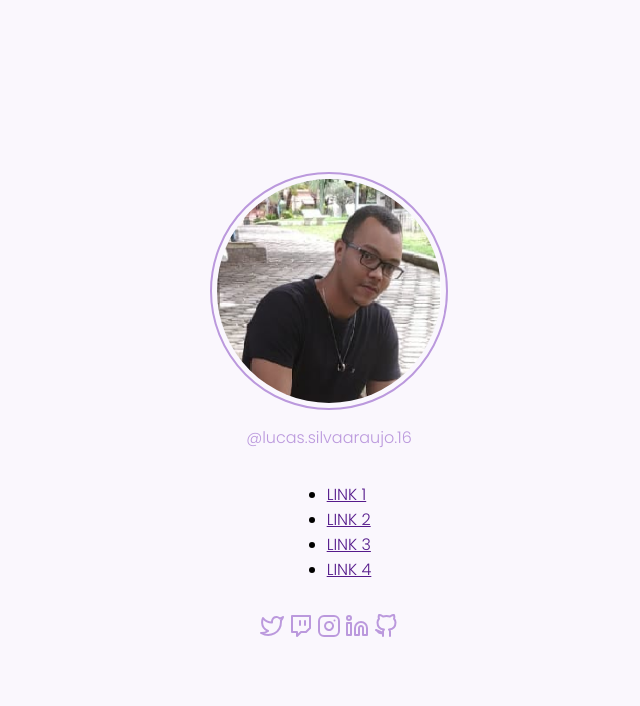
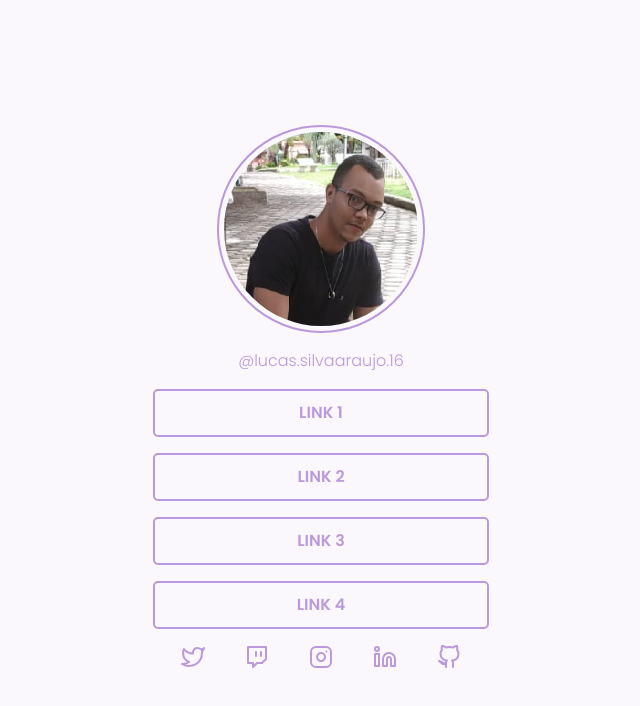
Before and after one commit to LucasAraujo1997/0002---Social-Link, a plain HTML site: page index.html in a window 1280 px wide. Shown: the whole page, without its empty margins (319-959 px from the left). Drawn offline with Linux system fonts and the light colour scheme.

Commit message:
update index.html and style.css  10/02/2023

```diff
--- a/css/style.css
+++ b/css/style.css
@@ -3,37 +3,87 @@
     --purple: #BB99DD;
 }
 
-body{
+* {
+    margin: 0;
+    padding: 0;
+    box-sizing: border-box;
+}
+
+body {
     height: 100vh;
-    min-width: 100vw;
+    max-width: 100vw;
     background-color: var(--body-bg-color);
     display: flex;
     justify-content: center;
     align-items: center;
     font-family: "Poppins", sans-serif;
 }
-#container{
+
+#container {
+
+    width: 100vw;
     display: flex;
     flex-direction: column;
     justify-content: center;
     align-items: center;
     gap: 1rem;
 }
-#imgPerfil{
+
+/* **Perfil Image** */
+
+#imgPerfil {
     display: flex;
     flex-direction: column;
     justify-content: center;
     align-items: center;
     gap: 15px;
 }
-#imgPerfil img{
+
+#imgPerfil img {
     border: 2px solid var(--purple);
     padding: 5px;
-   height: 14rem;
-   width: 14rem;
+    height: 13rem;
+    width: 13rem;
     border-radius: 15rem;
 }
-#imgPerfil span a{
+
+#imgPerfil span a {
     text-decoration: none;
     color: var(--purple);
 }
+
+/* **Link group** */
+
+#linkBoxGroup ul {
+    display: flex;
+    flex-direction: column;
+    justify-content: center;
+    align-items: center;
+    gap: 1rem;
+}
+
+#linkBoxGroup ul li {
+    display: flex;
+    list-style: none;
+
+}
+
+#linkBoxGroup ul li a {
+    display: flex;
+    align-items: center;
+    justify-content: center;
+    text-decoration: none;
+    font-weight: 600;
+    color: var(--purple);
+    border: 2px solid var(--purple);
+    height: 3rem;
+    width: 21rem;
+    border-radius: 5px;
+}
+
+/* ** Link icon ** */
+
+#LInksIconGroup{
+    display: flex;
+    gap: 2.5rem;
+}
--- a/index.html
+++ b/index.html
@@ -15,34 +15,37 @@
 
 <body>
     <div id="container">
+
         <div id="imgPerfil">
             <img src="./assets/photoProfile.png" alt="photo" title="foto de perfil">
             <span><a href="https://www.instagram.com/lucas.silvaaraujo.16/"
-                    target="_blank">@lucas.silvaaraujo.16</a></span>
+                    target="_blank" title="link para instagran">@lucas.silvaaraujo.16</a></span>
         </div>
+
         <div id="linkBoxGroup">
             <ul>
-                <li><a href="">LINK 1</a></li>
-                <li><a href="">LINK 2</a></li>
-                <li><a href="">LINK 3</a></li>
-                <li><a href="">LINK 4</a></li>
+                <li><a href="https://youtube.com" target="_blank" title="link do youtube">LINK 1</a></li>
+                <li><a href="https://rocketseat.com.br" target="_blank" title="link da rocketseat">LINK 2</a></li>
+                <li><a href="https://github.com" target="_blank" title="link do github">LINK 3</a></li>
+                <li><a href="https://linkedin.com" target="_blank" title="link do linkedin">LINK 4</a></li>
             </ul>
         </div>
+
         <div id="LInksIconGroup">
-            <span>
-                <img src="./assets/twitter.svg" alt="twitter">
+            <span><a href="https://twitter.com" target="_blank">
+                <img src="./assets/twitter.svg" alt="twitter" title="twitter"></a>
             </span>
-            <span>
-                <img src="./assets/twitch.svg" alt="twitch">
+            <span><a href="https://twitch.com" target="_blank">
+                <img src="./assets/twitch.svg" alt="twitch" title="twitch"></a>
             </span>
-            <span>
-                <img src="./assets/instagram.svg" alt="instagram">
+            <span><a href="https://instagram.com" target="_blank">
+                <img src="./assets/instagram.svg" alt="instagram" title="instagram"></a>
             </span>
-            <span>
-                <img src="./assets/linkedin.svg" alt="linkedin">
+            <span><a href="http://linkedin.com" target="_blank">
+                <img src="./assets/linkedin.svg" alt="linkedin" title="linkedin"></a>
             </span>
-            <span>
-                <img src="./assets/github.svg" alt="github">
+            <span><a href="https://github.com" target="_blank">
+                <img src="./assets/github.svg" alt="github" title="github"></a>
             </span>
         </div>
 
```
Lines whose indentation alone changed are shown as unchanged.
